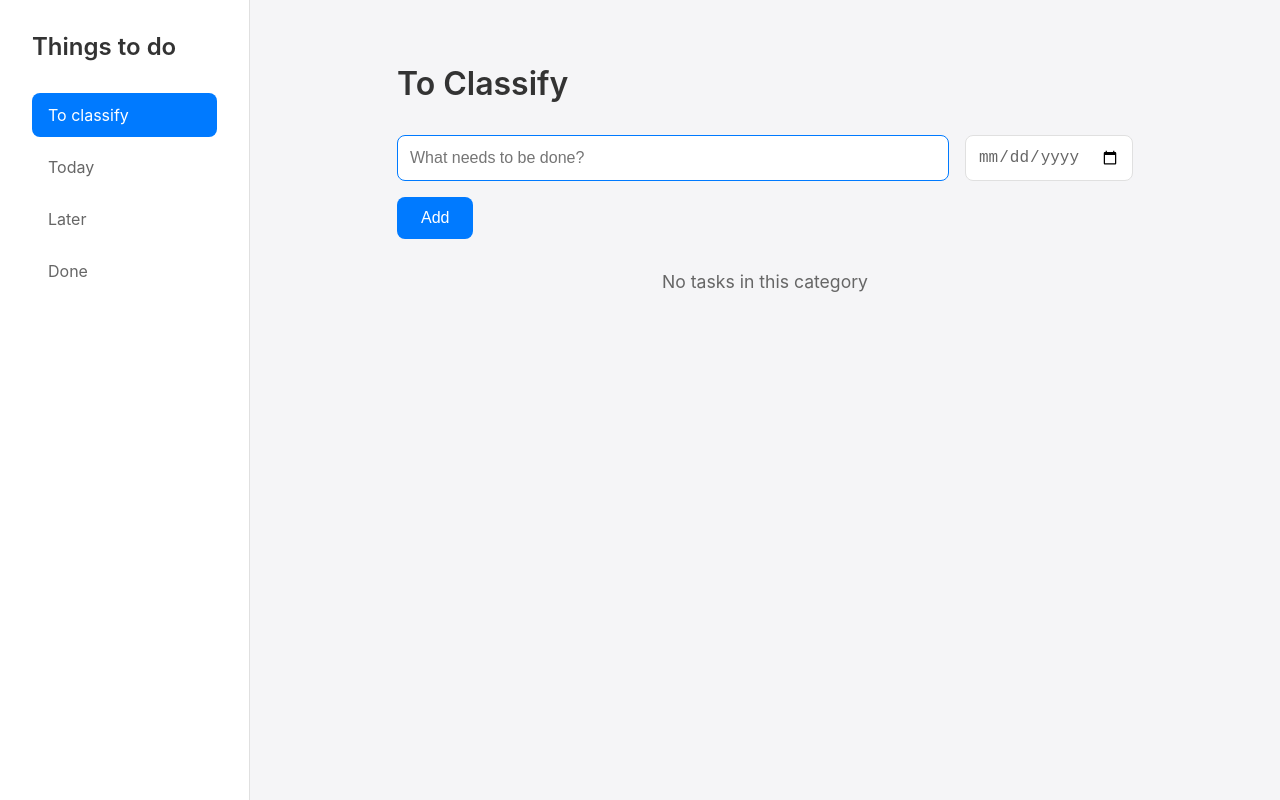
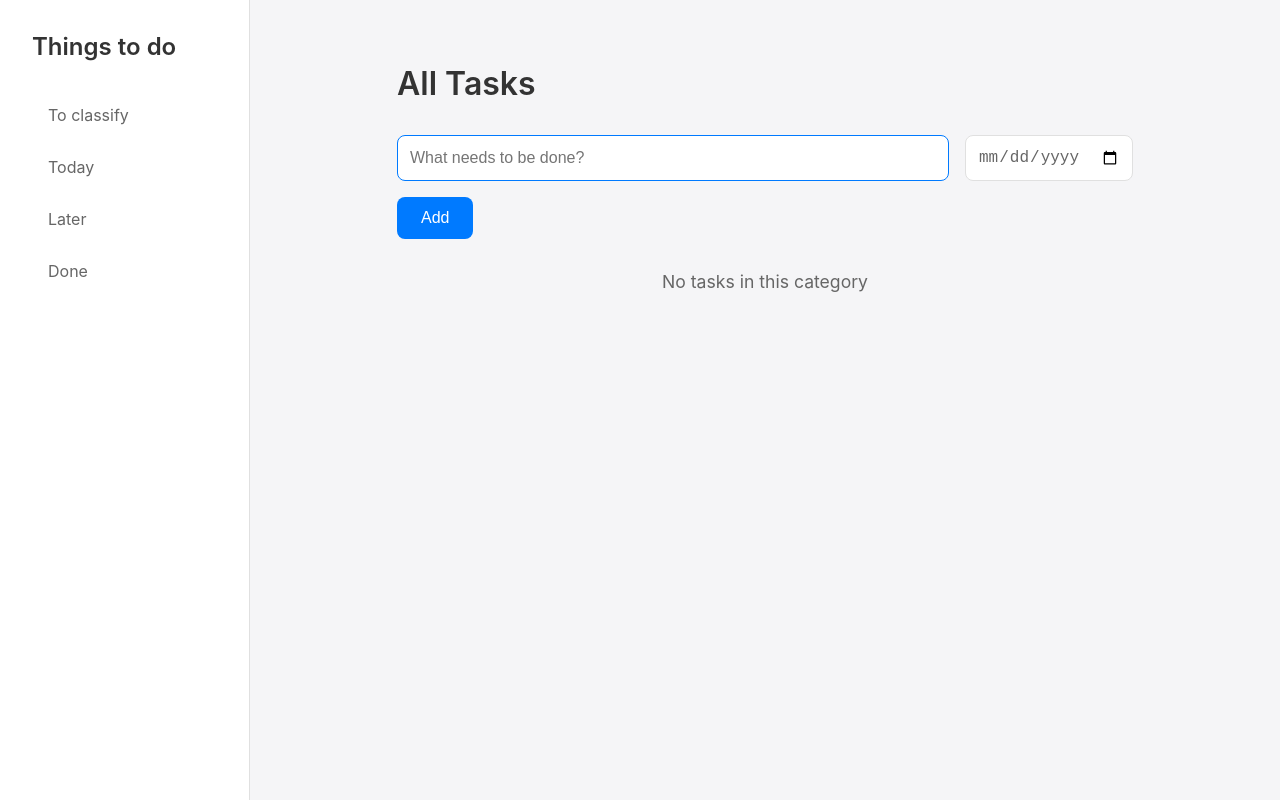
Before and after one commit to richard-test-account/todo, a React (Create React App) app: page / in a window 1280 px wide. Before the commit this address led to /to-classify. Built offline with nearby package versions, Linux system fonts and the light colour scheme.

Commit message:
feat: show all tasks on home page

```diff
--- a/src/App.tsx
+++ b/src/App.tsx
@@ -1,5 +1,5 @@
 import React, { useState, useEffect } from 'react';
-import { BrowserRouter as Router, Routes, Route, Navigate } from 'react-router-dom';
+import { BrowserRouter as Router, Routes, Route } from 'react-router-dom';
 import Layout from './components/Layout';
 import CategoryView from './components/CategoryView';
 import { TodoItem } from './types/todo';
@@ -50,7 +50,19 @@ const App: React.FC = () => {
     <Router>
       <Layout>
         <Routes>
-          <Route path="/" element={<Navigate to="/to-classify" replace />} />
+          <Route
+            path="/"
+            element={
+              <CategoryView
+                todos={todos}
+                onToggleTodo={toggleTodo}
+                onDeleteTodo={deleteTodo}
+                onUpdateDueDate={updateDueDate}
+                onAddTodo={addTodo}
+                showAllTodos
+              />
+            }
+          />
           <Route
             path="/:categoryId"
             element={
--- a/src/components/CategoryView.tsx
+++ b/src/components/CategoryView.tsx
@@ -9,6 +9,7 @@ interface CategoryViewProps {
   onDeleteTodo: (id: number) => void;
   onUpdateDueDate: (id: number, date: Date) => void;
   onAddTodo: (text: string, dueDate?: Date) => void;
+  showAllTodos?: boolean;
 }
 
 const CategoryView: React.FC<CategoryViewProps> = ({
@@ -17,6 +18,7 @@ const CategoryView: React.FC<CategoryViewProps> = ({
   onDeleteTodo,
   onUpdateDueDate,
   onAddTodo,
+  showAllTodos = false,
 }) => {
   const { categoryId } = useParams<{ categoryId: string }>();
   const [inputValue, setInputValue] = useState<string>('');
@@ -40,7 +42,7 @@ const CategoryView: React.FC<CategoryViewProps> = ({
     onUpdateDueDate(id, date);
   };
 
-  const filteredTodos = todos.filter(todo => {
+  const filteredTodos = showAllTodos ? todos : todos.filter(todo => {
     const today = new Date();
     today.setHours(0, 0, 0, 0);
 
@@ -60,7 +62,7 @@ const CategoryView: React.FC<CategoryViewProps> = ({
 
   return (
     <div className="category-view">
-      <h2 className="category-title">{category}</h2>
+      <h2 className="category-title">{showAllTodos ? 'All Tasks' : category}</h2>
       <form onSubmit={handleSubmit} className="todo-form">
         <div className="input-group">
           <input
```
